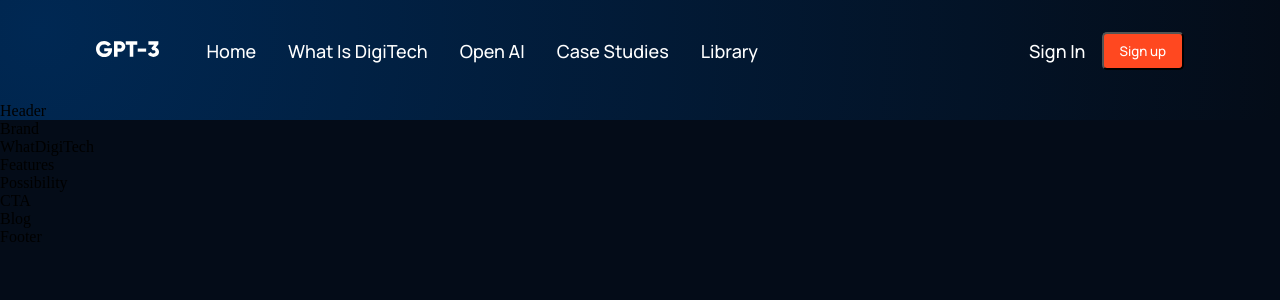
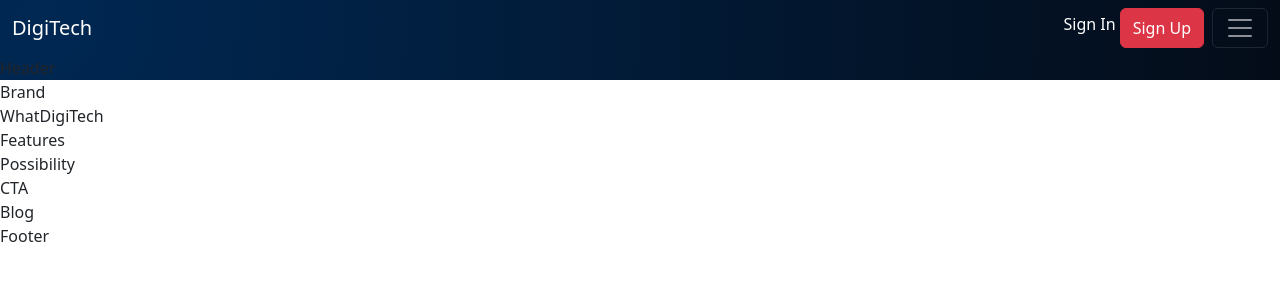
Before and after one commit to mabi-max/ctf_app, a React (Create React App) app: page / in a window 1280 px wide. Shown: the top 300 px of the page. Built offline with nearby package versions, Linux system fonts and the light colour scheme.

Commit message:
navigation bar competed

```diff
--- a/package.json
+++ b/package.json
@@ -6,6 +6,7 @@
     "@testing-library/jest-dom": "^5.16.5",
     "@testing-library/react": "^13.4.0",
     "@testing-library/user-event": "^13.5.0",
+    "bootstrap": "^5.2.3",
     "react": "^18.2.0",
     "react-dom": "^18.2.0",
     "react-icons": "^4.10.1",
--- a/src/components/navbar/Navbar.jsx
+++ b/src/components/navbar/Navbar.jsx
@@ -1,29 +1,81 @@
-import React from "react";
-import { RiMenu3Line, RiCloseLine } from 'react-icons/ri';
+import React, { useState } from 'react';
 import logo from '../../assets/logo.svg';
 import './navbar.css';
+import { RiMenu3Line, RiCloseLine} from 'react-icons/ri';
 
-const Navbar = () => {
-    return (
-        <div className="digitech__navbar">
-            <div className="digitech__navbar-links">
-                <div className="digitech__navbar-links-logo">
-                   <img src={logo} alt="logo"/>
-                </div>
-                <div className="digitech__navbar-links-container">
-                    <p><a href="#home">Home</a></p>
-                    <p><a href="#wdgt">What is DigiTech</a></p>
-                    <p><a href="#possibility">Open AI</a></p>
-                    <p><a href="#features">Case studies</a></p>
-                    <p><a href="#Library">Library</a></p>
-                </div>
+
+
+function Navigation() {
+  return (
+    <nav className="navbar navbar-dark sticky-top" expand="lg">
+      <div className="container-fluid">
+        <a className="navbar-brand" href="#">
+          <div>
+            <div className="digitech__navbar-links_logo">
+              DigiTech
             </div>
-            <div className="digitech__navbar-sign">
-                <p>Sign in</p>
-                <button type="button">Sign up</button>
-            </div>
+          </div>
+        </a>
+
+        <div className="d-flex">
+          <p className="text-white m-1 d-none d-lg-block" type="button">
+            Sign In
+          </p>
+          <button className="btn btn-danger me-2 d-none d-lg-block" type="button">
+            Sign Up
+          </button>
+          <button className="navbar-toggler" type="button" data-bs-toggle="collapse" data-bs-target="#collapsibleNavbar">
+            <span className="navbar-toggler-icon"></span>
+          </button>
         </div>
-    )
+
+        <div className="collapse navbar-collapse custom-menu" id="collapsibleNavbar">
+
+          <ul className="navbar-nav">
+            <li className="nav-item">
+              <a className="nav-link" href="">
+                Home
+              </a>
+            </li>
+            <li className="nav-item">
+              <a className="nav-link" href="">
+                What is Digitech?
+              </a>
+            </li>
+            <li className="nav-item">
+              <a className="nav-link" href="">
+                Open AI
+              </a>
+            </li>
+            <li className="nav-item">
+              <a className="nav-link" href="logout.php">
+                Case studies
+              </a>
+            </li>
+            <li className="nav-item">
+              <a className="nav-link" href="logout.php">
+                Library
+              </a>
+            </li>
+            <li>
+              <div className='d-flex'>
+            <p className="text-white m-2 d-lg-none" type="button">
+            Sign In
+          </p>
+          <button className="btn btn-danger me-2 d-lg-none" type="button">
+            Sign Up
+          </button>
+           </div>
+            </li>
+          </ul>
+        </div>
+
+
+      </div>
+    </nav>
+  );
 }
 
-export default Navbar;
+
+
+export default Navigation;
--- a/src/components/navbar/navbar.css
+++ b/src/components/navbar/navbar.css
@@ -13,10 +13,10 @@ padding: 2rem 6rem;
    align-items: center;
     }
 
-.digitech__navbar-links-logo{
+.digitech__navbar-links_logo{
     margin-right: 2rem;
     }
-.digitech__navbar-links-logo img{
+.digitech__navbar-links_logo img{
   width: 62.56px;
   height: 16.02px;
 }
@@ -60,3 +60,6 @@ digitech__navbar-menu_container p {
     cursor: pointer;
 
 }
+.navbar-toggler{
+    cursor: pointer;
+}
--- a/src/index.js
+++ b/src/index.js
@@ -3,6 +3,8 @@ import ReactDOM from 'react-dom/client';
 import './index.css';
 import App from './App';
 import reportWebVitals from './reportWebVitals';
+import 'bootstrap/dist/css/bootstrap.css'
+import 'bootstrap/dist/js/bootstrap.js';
 
 const root = ReactDOM.createRoot(document.getElementById('root'));
 root.render(
```
Also changed, not shown: 1 other file (tests, documents, lock files or other folders).
